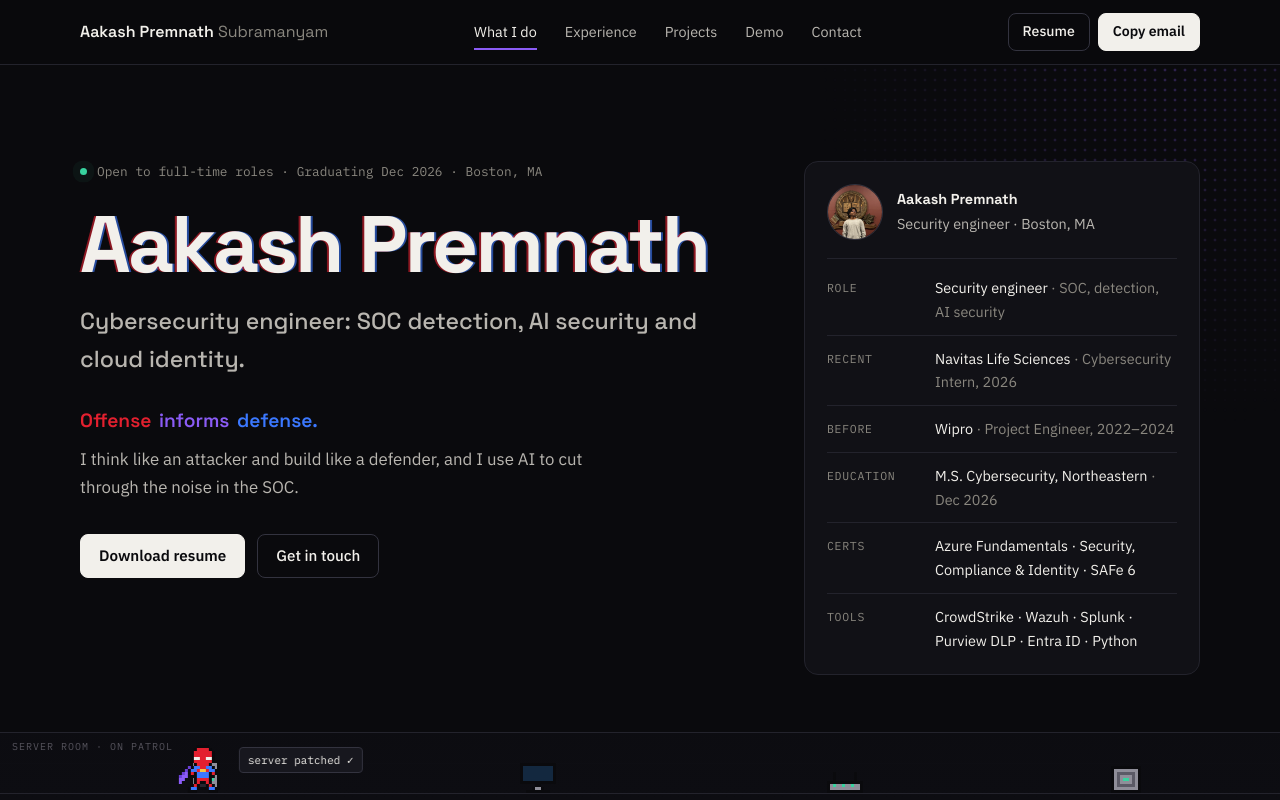
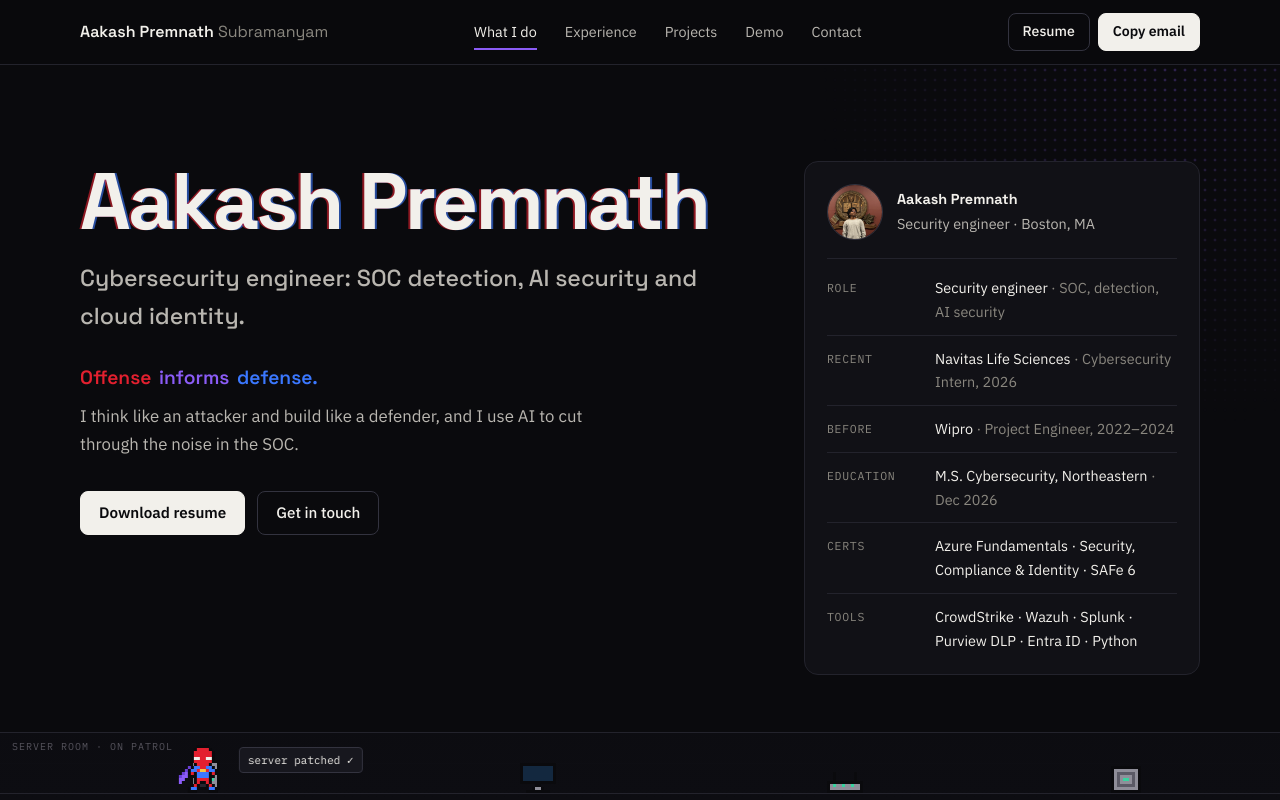
Before and after one commit to DragoBludvist/portfolio, a React (Vite) app: page / in a window 1280 px wide. Shown: the top 800 px of the page. Built offline with nearby package versions, Linux system fonts and the light colour scheme.

Commit message:
Remove hero status line and update resume

```diff
--- a/src/components/Hero.jsx
+++ b/src/components/Hero.jsx
@@ -27,10 +27,6 @@ export default function Hero({ onHighlight }) {
       <div className="halftone" aria-hidden="true" />
       <div className="wrap hero-grid">
         <div>
-          <p className="eyebrow">
-            <span className="status-dot" aria-hidden="true" />
-            {profile.status.join(' · ')}
-          </p>
           <h1 className="hero-name">
             {profile.displayName}
             <span className="sr-only"> Subramanyam</span>
--- a/src/data/profile.js
+++ b/src/data/profile.js
@@ -9,7 +9,6 @@ export const profile = {
   roleLine: 'Cybersecurity engineer: SOC detection, AI security and cloud identity.',
   focus: ['SOC & detection engineering', 'AI-augmented security', 'Cloud identity'],
   location: 'Boston, MA',
-  status: ['Open to full-time roles', 'Graduating Dec 2026', 'Boston, MA'],
   motto: ['Offense', 'informs', 'defense.'],
   lead: 'I think like an attacker and build like a defender, and I use AI to cut through the noise in the SOC.',
   // Used for the page description and JSON-LD, not shown on the page.
--- a/src/styles.css
+++ b/src/styles.css
@@ -326,34 +326,9 @@ kbd {
   gap: 64px;
   align-items: start;
 }
-.eyebrow {
-  display: flex;
-  align-items: center;
-  flex-wrap: wrap;
-  gap: 10px;
-  font-family: var(--font-mono);
-  font-size: 0.8rem;
-  color: var(--muted);
-}
-.status-dot {
-  width: 7px;
-  height: 7px;
-  border-radius: 50%;
-  background: var(--green);
-  animation: pulse 2.6s ease-out infinite;
-}
-@keyframes pulse {
-  0% {
-    box-shadow: 0 0 0 0 rgba(56, 211, 159, 0.55);
-  }
-  70%,
-  100% {
-    box-shadow: 0 0 0 8px transparent;
-  }
-}
 /* the one bold detail: red and blue "plates" slightly out of register */
 .hero-name {
-  margin: 22px 0 18px;
+  margin: 0 0 18px;
   font-weight: 700;
   font-size: clamp(2.8rem, 2rem + 4vw, 5rem);
   line-height: 1;
```
Also changed, not shown: 1 other file (tests, documents, lock files or other folders).
